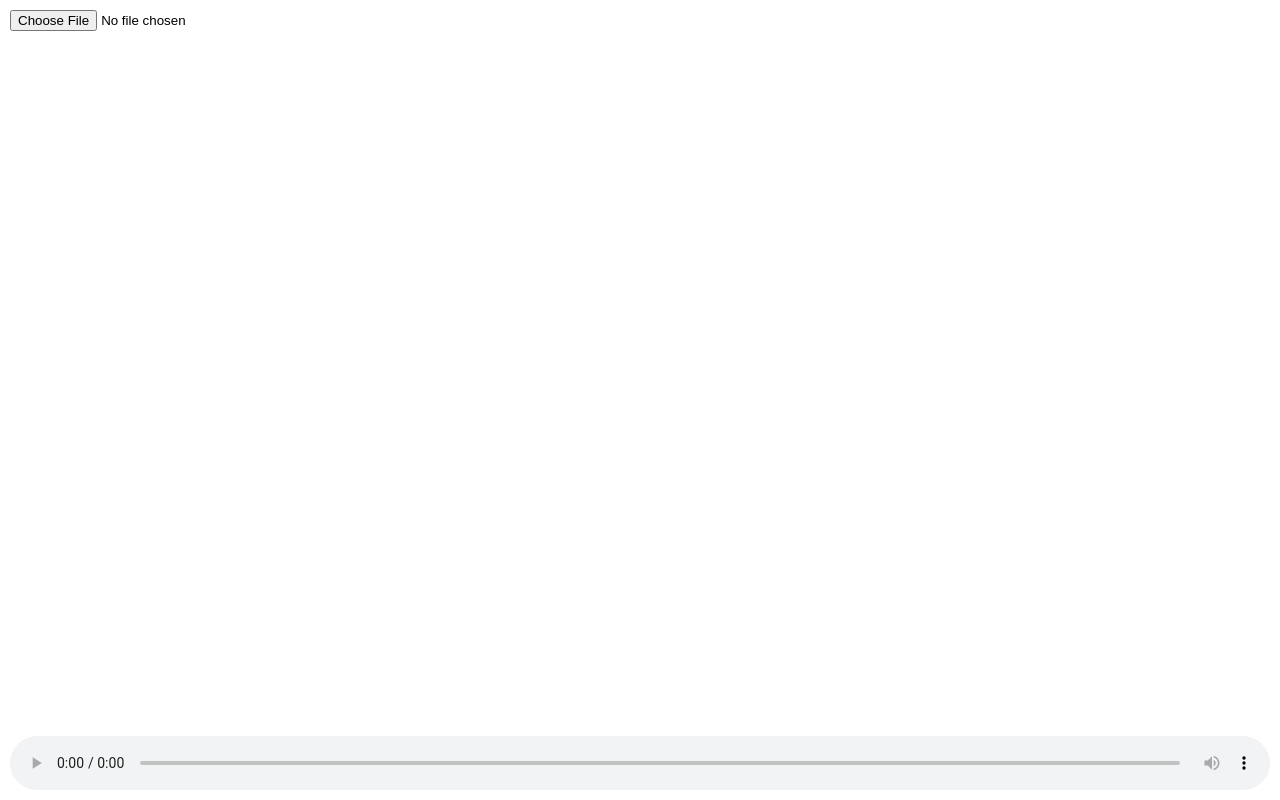
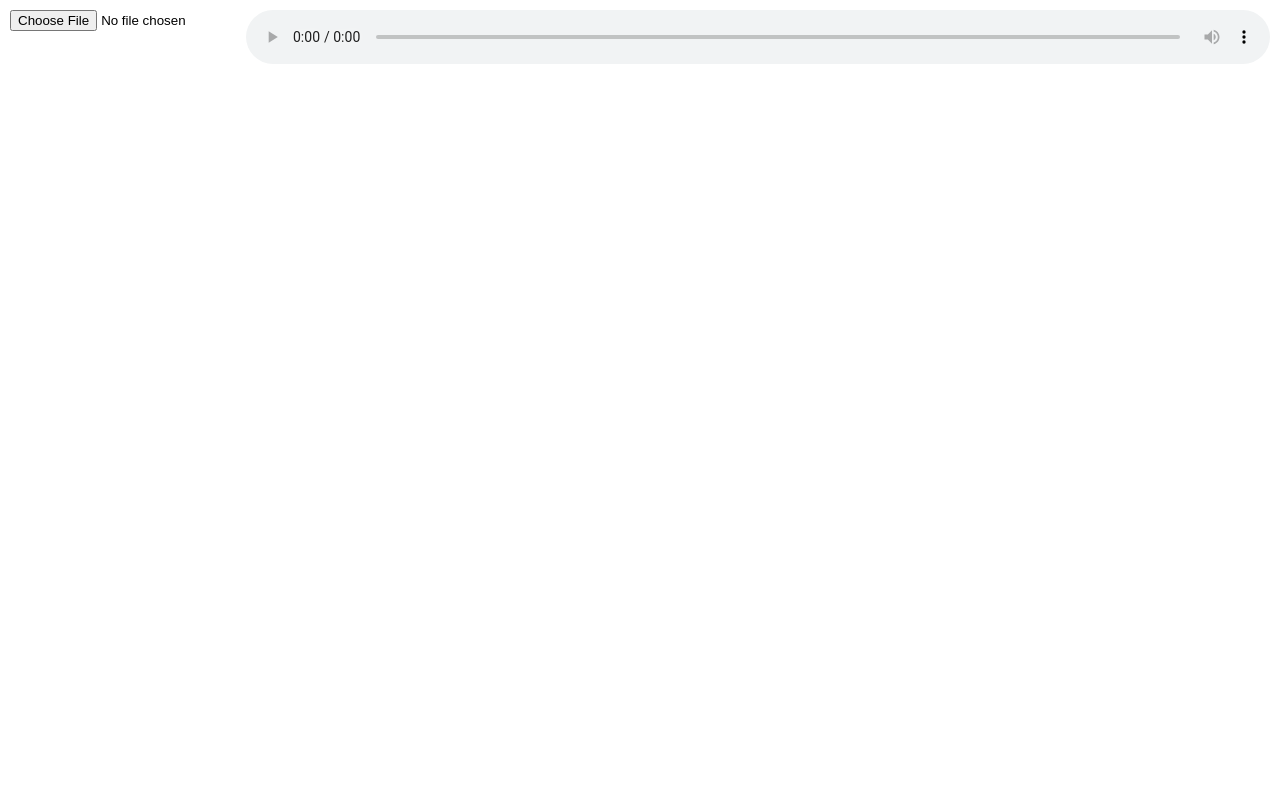
Before and after one commit to yixqiao/Visualizer, a plain HTML site: page index.html in a window 1280 px wide. Drawn offline with Linux system fonts and the light colour scheme.

Commit message:
Better spacing

```diff
--- a/css/style.css
+++ b/css/style.css
@@ -15,7 +15,7 @@
 
 audio {
   position: fixed;
-  left: 10px;
-  bottom: 10px;
-  width: calc(100% - 20px);
+  right: 10px;
+  top: 10px;
+  width: calc(80%);
 }
--- a/index.html
+++ b/index.html
@@ -3,7 +3,7 @@
 <head>
   <meta charset="utf-8">
   <meta http-equiv="X-UA-Compatible" content="IE=edge">
-  <title></title>
+  <title>Music Visualizer</title>
   <meta name="description" content="">
   <meta name="viewport" content="width=device-width, initial-scale=1">
   <link rel="stylesheet" href="css/style.css">
```
